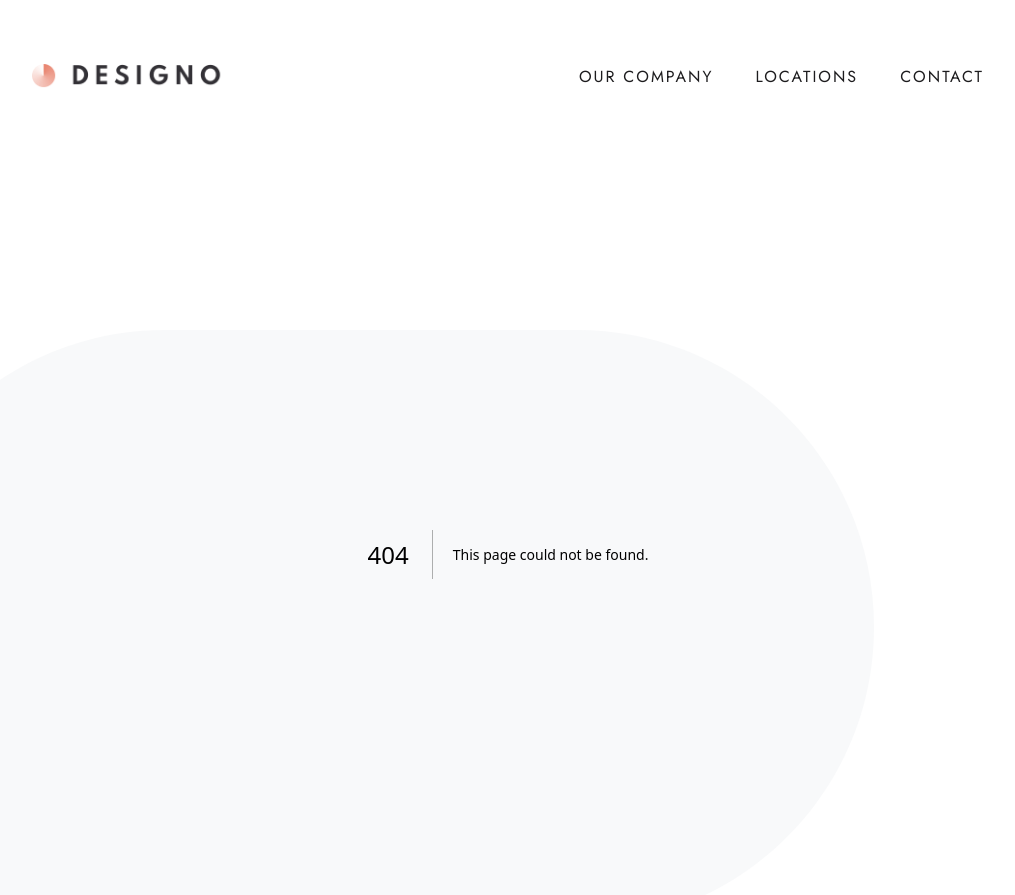
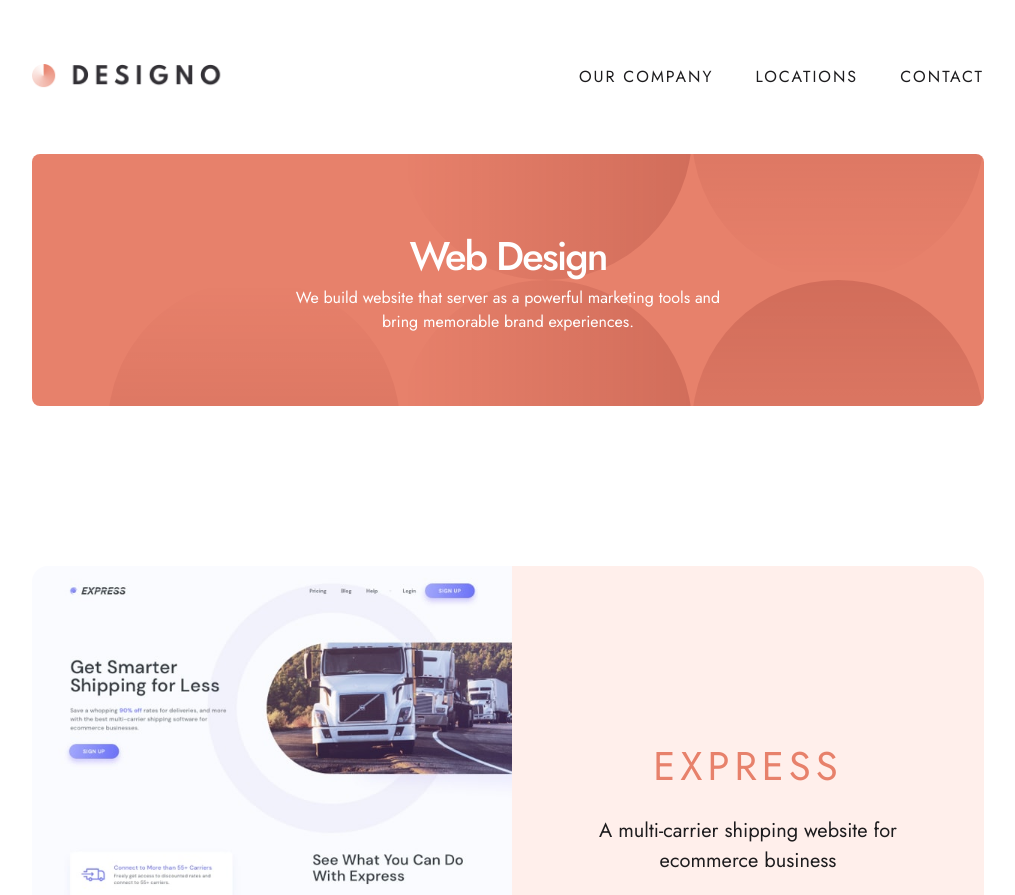
Before and after one commit to Divyajyoti1801/desingo_clone, a Next.js app: page /web-design in a window 1280 px wide. Before the commit this address had no page. Shown: the top 895 px of the page, without its empty margins (132-1147 px from the left). Built offline with nearby package versions, Linux system fonts and the light colour scheme.

Commit message:
Web Design Page completed

```diff
--- /dev/null
+++ b/app/app-design/page.tsx
@@ -0,0 +1,5 @@
+const AppDesign = () => {
+  return <div> AppDesign</div>;
+};
+
+export default AppDesign;
--- a/app/components/Container.tsx
+++ b/app/components/Container.tsx
@@ -3,7 +3,9 @@ interface ContainerProp {
 }
 
 const Container: React.FC<ContainerProp> = ({ children }) => {
-  return <div className="md:px-[10.25rem] px-[2.375rem]">{children}</div>;
+  return (
+    <div className="px-0 lg:px-[10.25rem] md:px-[2.375rem]">{children}</div>
+  );
 };
 
 export default Container;
--- a/app/components/Floater.tsx
+++ b/app/components/Floater.tsx
@@ -1,20 +1,40 @@
-const Floater = () => {
+interface FloaterParams {
+  title?: string;
+  content?: string;
+  cta?: boolean;
+  ctaText?: string;
+}
+
+const Floater: React.FC<FloaterParams> = ({ title, content, cta, ctaText }) => {
   return (
-    <div className="w-[70vw] flex flex-col md:flex-row justify-between items-center bg-customPeach lg:px-[94px] px-[2.375rem] py-[72px] rounded-lg gap-10 md:gap-0 bg-[url('/images/shared/desktop/bg-pattern-call-to-action.svg')] bg-auto bg-no-repeat bg-right translate-y-[20%] z-10 mb-10">
+    <div
+      className={`w-full flex flex-col md:flex-row ${
+        cta ? "justify-between" : "justify-center"
+      } items-center bg-customPeach lg:px-[94px] px-[2.375rem] py-[72px]  md:rounded-lg gap-10 md:gap-0 bg-[url('/images/shared/desktop/bg-pattern-call-to-action.svg')] bg-auto bg-no-repeat bg-right`}
+    >
       <div className="flex w-full lg:w-[60%] flex-col items-center justify-center">
-        <h1 className="w-full text-center md:text-left text-subHeading font-medium tracking-tighter text-white">
-          Let’s talk about your project
+        <h1
+          className={`w-full text-center ${
+            cta ? "md:text-left" : "md:text-center"
+          } text-subHeading font-medium tracking-tighter text-white`}
+        >
+          {title}
         </h1>
-        <p className="w-full text-center md:text-left text-white">
-          Ready to take it to the next level? Contact us today and find out how
-          our expertise can help your business grow.
+        <p
+          className={`w-full text-center ${
+            cta ? "md:text-left" : "md:text-center"
+          } text-white`}
+        >
+          {content}
         </p>
       </div>
-      <div className="flex items-center justify-center">
-        <button className="text-customBlack p-4 cursor-pointer bg-white hover:bg-white/50 hover:text-white rounded-lg transition">
-          GET IN TOUCH
-        </button>
-      </div>
+      {cta && (
+        <div className="flex items-center justify-center">
+          <button className="text-customBlack p-4 cursor-pointer bg-white hover:bg-white/50 hover:text-white rounded-lg transition uppercase">
+            {ctaText}
+          </button>
+        </div>
+      )}
     </div>
   );
 };
--- a/app/components/Footer.tsx
+++ b/app/components/Footer.tsx
@@ -2,6 +2,7 @@ import Image from "next/image";
 import Link from "next/link";
 import { AiFillFacebook } from "react-icons/ai";
 import { BsInstagram, BsPinterest, BsTwitter, BsYoutube } from "react-icons/bs";
+
 const Footer = () => {
   return (
     <div className="flex flex-col lg:px-[10.25rem] px-[2.375rem] bg-customBlack py-[60px] gap-[40px]">
--- /dev/null
+++ b/app/components/ShowCard.tsx
@@ -0,0 +1,27 @@
+import Image from "next/image";
+
+interface ShowCardProps {
+  title: string;
+  content: string;
+  image: string;
+}
+
+const ShowCard: React.FC<ShowCardProps> = ({ title, content, image }) => {
+  return (
+    <div className="w-full lg:h-[60vh] flex flex-col lg:flex-row rounded-2xl overflow-hidden">
+      <div className="relative aspect-square rounded-t-2xl">
+        <Image src={image} alt={`${title}-img`} fill className="object-cover" />
+      </div>
+      <div className="flex flex-col items-center justify-center p-[38px] bg-customLightPeach/20 gap-5">
+        <h1 className="w-full text-center text-customPeach text-subHeading tracking-headerSpacing2 uppercase">
+          {title}
+        </h1>
+        <p className="w-full text-center text-customBlack text-lightHeading">
+          {content}
+        </p>
+      </div>
+    </div>
+  );
+};
+
+export default ShowCard;
--- a/app/layout.tsx
+++ b/app/layout.tsx
@@ -22,7 +22,7 @@ export default function RootLayout({
     <html lang="en">
       <body
         className={clsx(
-          `${jost.className} bg-[url('/images/shared/desktop/bg-pattern-leaf.svg')] bg-no-repeat bg-left bg-auto`
+          `${jost.className} bg-[url('/images/shared/desktop/bg-pattern-leaf.svg')] bg-no-repeat bg-left bg-contain lg:bg-auto `
         )}
       >
         <Navigator />
--- a/app/page.tsx
+++ b/app/page.tsx
@@ -8,8 +8,8 @@ import Floater from "./components/Floater";
 const Home = () => {
   const router = useRouter();
   return (
-    <div className="w-full flex flex-col justify-center items-center gap-[160px] mb-10">
-      <div className="w-full px-[23px] pt-[60px] bg-customPeach flex flex-col justify-center items-center rounded-lg bg-[url('/images/home/desktop/bg-pattern-hero-home.svg')] bg-no-repeat bg-contain overflow-hidden bg-right xl:flex-row  xl:px-[90px] xl:py-[60px]">
+    <div className="w-full flex flex-col justify-center items-center gap-[160px] mb-20">
+      <div className="w-full px-[23px] pt-[60px] bg-customPeach flex flex-col justify-center items-center md:rounded-lg bg-[url('/images/home/desktop/bg-pattern-hero-home.svg')] bg-no-repeat bg-contain overflow-hidden bg-right xl:flex-row  xl:px-[90px] xl:py-[60px]">
         <div className="w-full flex flex-col justify-center items-center xl:items-start gap-[30px]">
           <h1 className="text-center w-full font-medium text-subHeading text-white leading-tight xl:text-left">
             Award-winning custom designs and digital branding solutions
@@ -32,8 +32,11 @@ const Home = () => {
           />
         </div>
       </div>
-      <div className="w-full grid grid-rows-3 lg:grid-rows-2 lg:grid-cols-2 gap-[28px]">
-        <div className="w-full h-[250px] gap-[24px] bg-[url('/images/home/mobile/image-web-design.jpg')] sm:bg-[url('/images/home/tablet/image-web-design.jpg')] md:bg-[url('/images/home/desktop/image-web-design-large.jpg')] bg-no-repeat bg-cover bg-center rounded-lg lg:row-span-full lg:h-full">
+      <div className="w-full grid grid-rows-3 lg:grid-rows-2 lg:grid-cols-2 gap-[28px] px-[2.375rem] md:px-0">
+        <div
+          className="w-full h-[250px] gap-[24px] bg-[url('/images/home/mobile/image-web-design.jpg')] sm:bg-[url('/images/home/tablet/image-web-design.jpg')] md:bg-[url('/images/home/desktop/image-web-design-large.jpg')] bg-no-repeat bg-cover bg-center rounded-lg lg:row-span-full lg:h-full"
+          onClick={() => router.push("/web-design")}
+        >
           <div className="flex flex-col w-full h-full justify-center items-center rounded-lg cursor-pointer hover:bg-customLightPeach/40 transition">
             <h1 className="text-subHeading text-white font-medium tracking-headerSpacing1 text-center">
               WEB DESIGN
@@ -44,7 +47,10 @@ const Home = () => {
             </p>
           </div>
         </div>
-        <div className="w-full h-[250px] gap-[24px] bg-[url('/images/home/mobile/image-app-design.jpg')] sm:bg-[url('/images/home/tablet/image-app-design.jpg')] md:bg-[url('/images/home/desktop/image-app-design.jpg')] bg-no-repeat bg-cover bg-center rounded-lg transition">
+        <div
+          className="w-full h-[250px] gap-[24px] bg-[url('/images/home/mobile/image-app-design.jpg')] sm:bg-[url('/images/home/tablet/image-app-design.jpg')] md:bg-[url('/images/home/desktop/image-app-design.jpg')] bg-no-repeat bg-cover bg-center rounded-lg transition"
+          onClick={() => router.push("/app-design")}
+        >
           <div className="flex flex-col w-full h-full justify-center items-center rounded-lg cursor-pointer hover:bg-customLightPeach/40">
             <h1 className="text-subHeading text-white font-medium tracking-headerSpacing1 text-center">
               APP DESIGN
@@ -55,7 +61,10 @@ const Home = () => {
             </p>
           </div>
         </div>
-        <div className="w-full h-[250px] gap-[24px] bg-[url('/images/home/mobile/image-graphic-design.jpg')] sm:bg-[url('/images/home/tablet/image-graphic-design.jpg')] md:bg-[url('/images/home/desktop/image-graphic-design.jpg')] bg-no-repeat bg-cover bg-center rounded-lg transition">
+        <div
+          className="w-full h-[250px] gap-[24px] bg-[url('/images/home/mobile/image-graphic-design.jpg')] sm:bg-[url('/images/home/tablet/image-graphic-design.jpg')] md:bg-[url('/images/home/desktop/image-graphic-design.jpg')] bg-no-repeat bg-cover bg-center rounded-lg transition"
+          onClick={() => router.push("/graphic-design")}
+        >
           <div className="flex flex-col w-full h-full justify-center items-center rounded-lg cursor-pointer hover:bg-customLightPeach/40">
             <h1 className="text-subHeading text-white font-medium tracking-headerSpacing1 text-center">
               GRAPHIC DESIGN
@@ -67,7 +76,7 @@ const Home = () => {
           </div>
         </div>
       </div>
-      <div className="w-full flex flex-col lg:flex-row justify-center items-center gap-10 ">
+      <div className="w-full flex flex-col lg:flex-row justify-center items-center gap-10 px-[2.375rem] md:px-0">
         <div className="flex flex-col md:flex-row lg:flex-col items-center justify-center gap-5">
           <div className="flex items-center justify-center bg-[url('/images/shared/desktop/bg-pattern-small-circle.svg')] bg-cover bg-center">
             <Image
@@ -130,7 +139,14 @@ const Home = () => {
           </div>
         </div>
       </div>
-      <Floater />
+      <div>
+        <Floater
+          title="Let's talk about your project"
+          content="Ready to take it to next level? Contact us today and find out how our expertise can help your business grow."
+          cta={true}
+          ctaText="Get in touch"
+        />
+      </div>
     </div>
   );
 };
--- /dev/null
+++ b/app/web-design/page.tsx
@@ -0,0 +1,90 @@
+"use client";
+import { useRouter } from "next/navigation";
+import { AiOutlineRight } from "react-icons/ai";
+import Floater from "../components/Floater";
+import ShowCard from "../components/ShowCard";
+
+const WebDesign = () => {
+  const router = useRouter();
+  return (
+    <div className="w-full flex flex-col items-center justify-center gap-[160px] mb-10">
+      <Floater
+        title="Web Design"
+        content="We build website that server as a powerful marketing tools and bring memorable brand experiences."
+        cta={false}
+      />
+      <div className="flex flex-col gap-8 mx-[2.375rem] lg:mx-0">
+        <ShowCard
+          title="Express"
+          content="A multi-carrier shipping website for ecommerce business"
+          image="/images/web-design/desktop/image-express.jpg"
+        />
+        <ShowCard
+          title="Transfer"
+          content="Site for low-cost money transfers and sending money within seconds"
+          image="/images/web-design/desktop/image-transfer.jpg"
+        />
+        <ShowCard
+          title="Photon"
+          content="A state-of-the-art music player with high-resolution audio and DSP effects."
+          image="/images/web-design/desktop/image-photon.jpg"
+        />
+        <ShowCard
+          title="Builder"
+          content="A state-of-the-art music player with high-resolution audio and DSP effects."
+          image="/images/web-design/desktop/image-builder.jpg"
+        />
+        <ShowCard
+          title="Blogr"
+          content="A state-of-the-art music player with high-resolution audio and DSP effects."
+          image="/images/web-design/desktop/image-blogr.jpg"
+        />
+        <ShowCard
+          title="Camp"
+          content="A state-of-the-art music player with high-resolution audio and DSP effects."
+          image="/images/web-design/desktop/image-camp.jpg"
+        />
+      </div>
+
+      <div className="w-full flex flex-col lg:flex-row justify-between items-center gap-8 px-[2.375rem] lg:px-0">
+        <div
+          className="w-full h-[250px] gap-[24px] bg-[url('/images/home/mobile/image-app-design.jpg')] sm:bg-[url('/images/home/tablet/image-app-design.jpg')] md:bg-[url('/images/home/desktop/image-app-design.jpg')] bg-no-repeat bg-cover bg-center rounded-lg transition"
+          onClick={() => router.push("/app-design")}
+        >
+          <div className="flex flex-col w-full h-full justify-center items-center rounded-lg cursor-pointer hover:bg-customLightPeach/40">
+            <h1 className="text-subHeading text-white font-medium tracking-headerSpacing1 text-center">
+              APP DESIGN
+            </h1>
+            <p className="text-white text-bodyText tracking-headerSpacing1 flex flex-row justify-center items-center gap-2">
+              VIEW PROJECTS
+              <AiOutlineRight className="text-customPeach" />
+            </p>
+          </div>
+        </div>
+        <div
+          className="w-full h-[250px] gap-[24px] bg-[url('/images/home/mobile/image-graphic-design.jpg')] sm:bg-[url('/images/home/tablet/image-graphic-design.jpg')] md:bg-[url('/images/home/desktop/image-graphic-design.jpg')] bg-no-repeat bg-cover bg-center rounded-lg transition"
+          onClick={() => router.push("/graphic-design")}
+        >
+          <div className="flex flex-col w-full h-full justify-center items-center rounded-lg cursor-pointer hover:bg-customLightPeach/40">
+            <h1 className="text-subHeading text-white font-medium tracking-headerSpacing1 text-center">
+              GRAPHIC DESIGN
+            </h1>
+            <p className="text-white text-bodyText tracking-headerSpacing1 flex flex-row justify-center items-center gap-2">
+              VIEW PROJECTS
+              <AiOutlineRight className="text-customPeach" />
+            </p>
+          </div>
+        </div>
+      </div>
+
+      <Floater
+        title="Let's talk about your project"
+        content="Ready to take it to next level? Contact us today and find out how our expertise can help your business grow."
+        cta={true}
+        ctaText="Get in touch"
+      />
+    </div>
+  );
+};
+
+export default WebDesign;
```
Also changed, not shown: app/components/Navigator.tsx (+7 -1 lines), app/graphic-design/page.tsx (added, +7 -0 lines).
